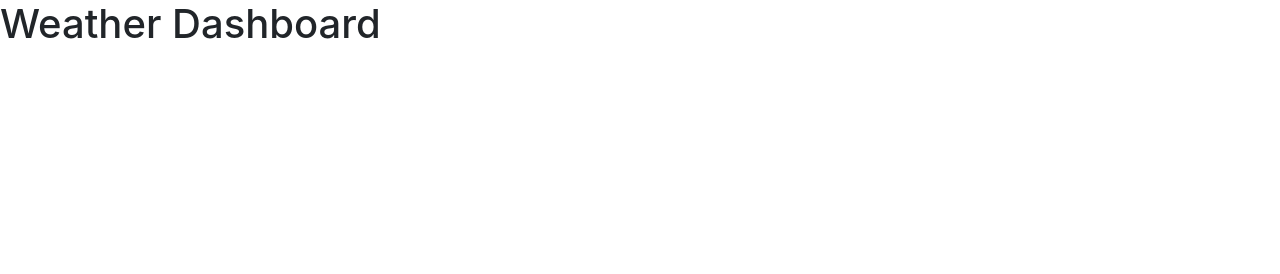
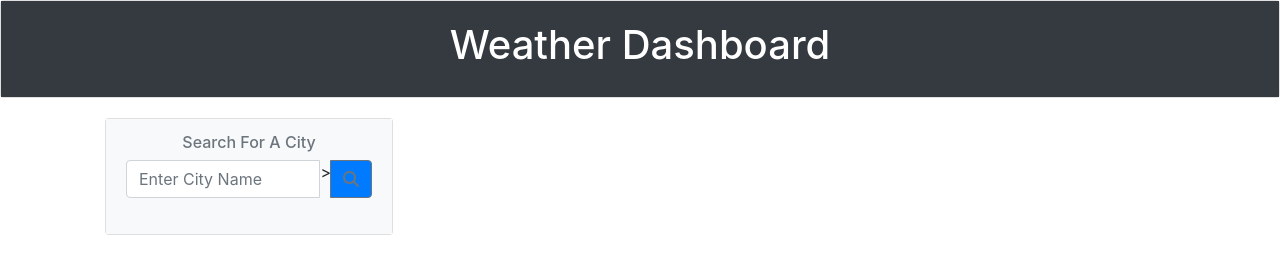
Before and after one commit to Xallver/JS-Weather-Dashboard, a plain HTML site: page index.html in a window 1280 px wide. Drawn offline with nearby package versions, Linux system fonts and the light colour scheme.

Commit message:
created search input field w/ styles on button and input field

```diff
--- a/index.html
+++ b/index.html
@@ -22,11 +22,40 @@
     <script src="https://stackpath.bootstrapcdn.com/bootstrap/4.3.1/js/bootstrap.min.js"
         integrity="sha384-JjSmVgyd0p3pXB1rRibZUAYoIIy6OrQ6VrjIEaFf/nJGzIxFDsf4x0xIM+B07jRM"
         crossorigin="anonymous"></script>
+        <script src="https://kit.fontawesome.com/d3bce829f3.js" crossorigin="anonymous"></script>
 
+    <!--HTML Structure Start-->
+    <header>
+        <div class="card">
+            <div class="card-body text-center bg-dark text-white">
+                <h1>Weather Dashboard</h1>
+            </div>
+        </div>
+    </header>
 
-    <header>
-        <h1>Weather Dashboard</h1>
-    </header>
+    <section class="container">
+        <div class="row">
+            <div class="col">
+                <div class="card-body text-center">
+                    <div class="card" style="width: 18rem;">
+                        <div class="card-body bg-light">
+                            <h6 class="card-subtitle mb-2 text-muted">Search For A City</h6>
+                            <div class="input-group mb-3">
+                                <input type="text" class="form-control searchInput" placeholder="Enter City Name"
+                                    aria-label="Recipient's username" aria-describedby="button-addon2">>
+                                <div class="input-group-append">
+                                    <button class="btn btn-outline-secondary bg-primary searchButton" type="button"
+                                        id="button-addon2"><i class="fas fa-search"></i></button>
+                                </div>
+                            </div>
+                            <ul class="list-group"></ul>
+                        </div>
+                    </div>
+                </div>
+            </div>
+        </div>
+        </div>
+    </section>
 
 </body>
 
```
